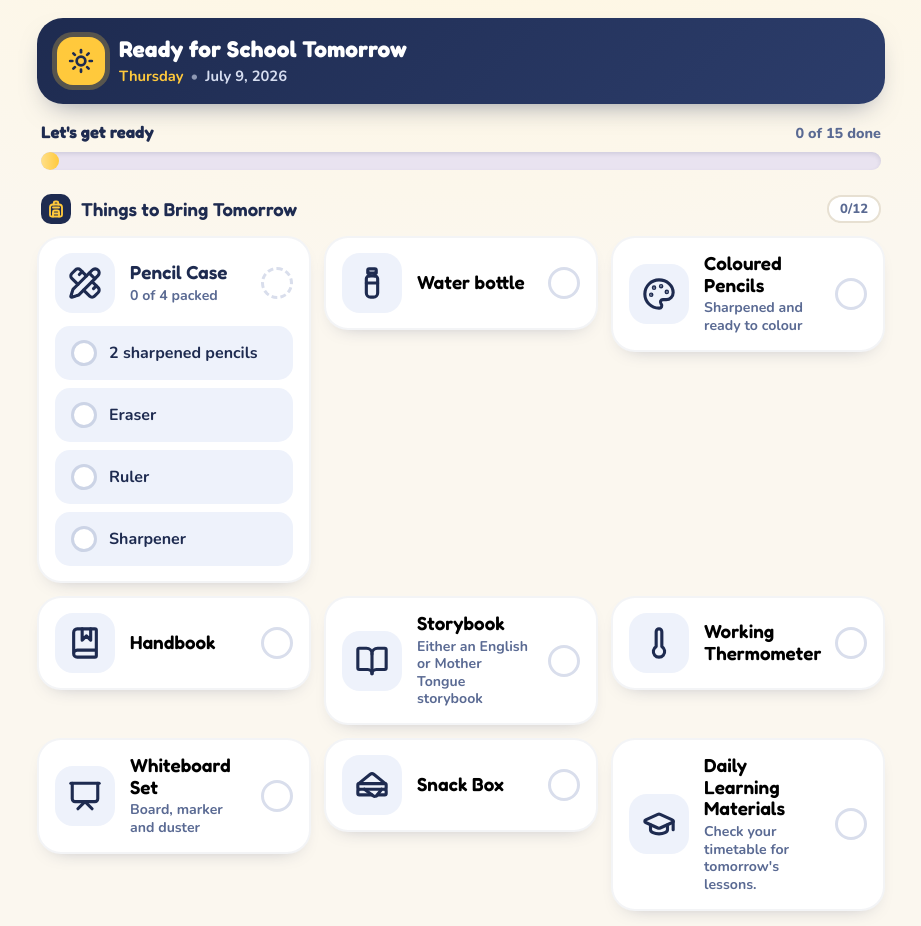
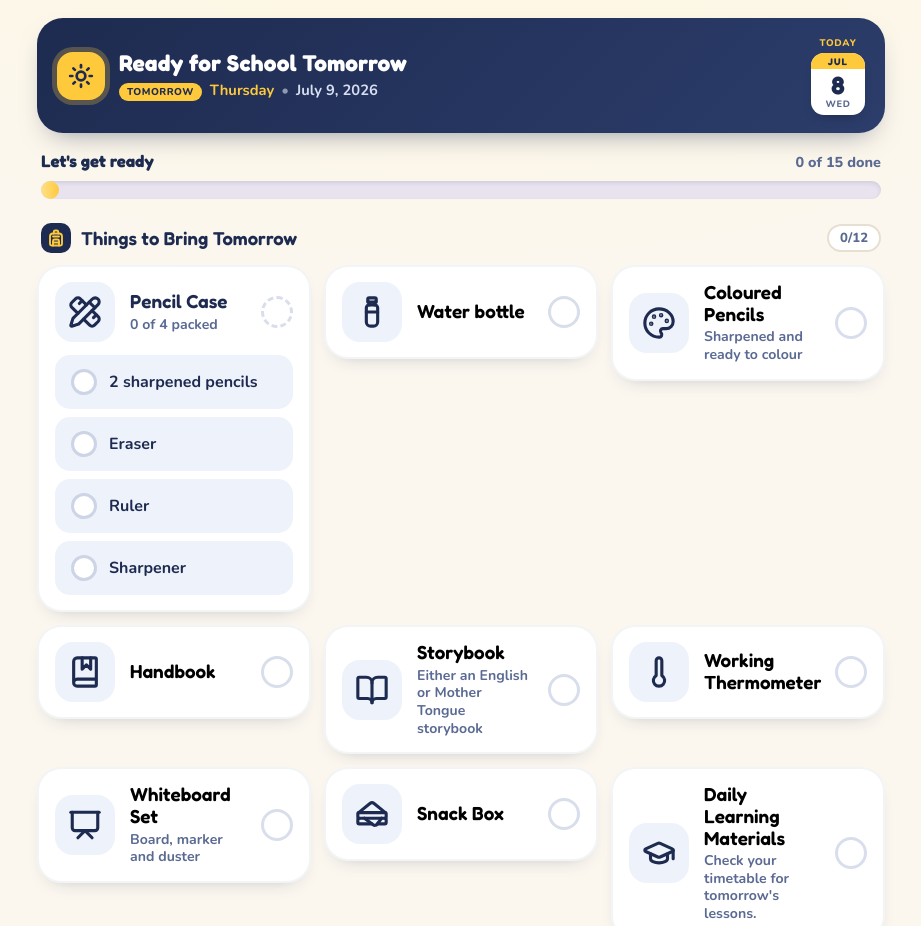
Before and after one commit to wongjunkai-claude/tomorrow-checklist, a plain HTML site: page index.html in a window 1280 px wide. Shown: the top 926 px of the page, without its empty margins (179-1100 px from the left). Drawn offline with nearby package versions, Linux system fonts and the light colour scheme; no server answers.

Commit message:
Update index.html

```diff
--- a/index.html
+++ b/index.html
@@ -257,6 +257,16 @@
   .rst-remove:hover{ background:#FFF3F3; color:#D64545; }
 }
 
+/* header: "Tomorrow" tag + today's calendar */
+.rst-head-main{ flex:1; min-width:0; }
+.rst-tag{ display:inline-block; background:var(--yellow); color:var(--navy); font-weight:800; font-size:.62rem; letter-spacing:.05em; text-transform:uppercase; padding:2px 8px; border-radius:999px; margin-right:8px; vertical-align:middle; }
+.rst-today{ flex:none; display:flex; flex-direction:column; align-items:center; gap:4px; }
+.rst-today-cap{ font-size:.6rem; font-weight:800; letter-spacing:.08em; text-transform:uppercase; color:var(--yellow); }
+.rst-cal{ width:54px; border-radius:13px; overflow:hidden; background:#fff; display:flex; flex-direction:column; text-align:center; box-shadow:0 6px 14px -8px rgba(0,0,0,.45); }
+.rst-cal-top{ background:var(--yellow); color:var(--navy); font-family:'Fredoka',sans-serif; font-weight:700; font-size:.6rem; letter-spacing:.12em; padding:3px 0 2px; }
+.rst-cal-num{ color:var(--navy); font-family:'Fredoka',sans-serif; font-weight:700; font-size:1.55rem; line-height:1.05; padding-top:3px; }
+.rst-cal-dow{ color:var(--navy-soft); font-size:.58rem; font-weight:800; letter-spacing:.06em; text-transform:uppercase; padding:0 0 5px; }
+
 *{box-sizing:border-box}
 html,body{margin:0;padding:0}
 </style>
@@ -438,11 +448,18 @@ function render(){
   const pct = total ? Math.round(done/total*100) : 0;
   const weekday = dT.toLocaleDateString(undefined,{weekday:'long', timeZone:'UTC'});
   const longDate = dT.toLocaleDateString(undefined,{day:'numeric',month:'long',year:'numeric', timeZone:'UTC'});
+  const tdy = today();
+  const calMon = tdy.toLocaleDateString(undefined,{month:'short', timeZone:'UTC'}).toUpperCase();
+  const calNum = tdy.getUTCDate();
+  const calDow = tdy.toLocaleDateString(undefined,{weekday:'short', timeZone:'UTC'});
 
   let h = '';
   h += `<header class="rst-header"><div class="rst-sun">${svg('sun',26,2.5)}</div>`
-     + `<div><h1>${headerTitle}</h1>`
-     + `<p class="rst-date"><span class="rst-weekday">${esc(weekday)}</span><span class="rst-dot">&bull;</span>${esc(longDate)}</p></div></header>`;
+     + `<div class="rst-head-main"><h1>${headerTitle}</h1>`
+     + `<p class="rst-date"><span class="rst-tag">Tomorrow</span><span class="rst-weekday">${esc(weekday)}</span><span class="rst-dot">&bull;</span>${esc(longDate)}</p></div>`
+     + `<div class="rst-today"><span class="rst-today-cap">Today</span>`
+     + `<span class="rst-cal"><span class="rst-cal-top">${esc(calMon)}</span><span class="rst-cal-num">${calNum}</span><span class="rst-cal-dow">${esc(calDow)}</span></span></div>`
+     + `</header>`;
 
   if(allDone){
     h += `<div class="rst-celebrate pop">${svg('partyPopper',30,2.4)}<div><strong>Great job!</strong><span>${wkend?'Everything is done. Enjoy your day off!':'You are ready for school tomorrow!'}</span></div></div>`;
```
